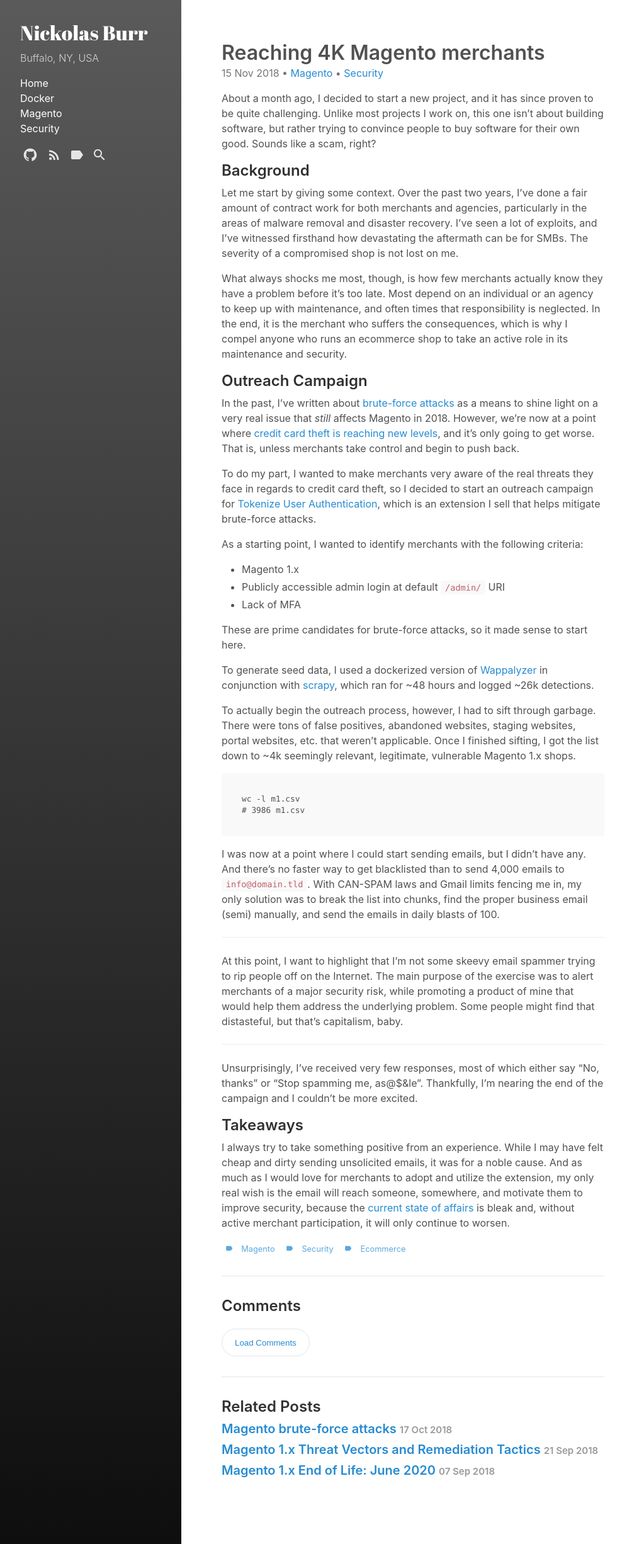
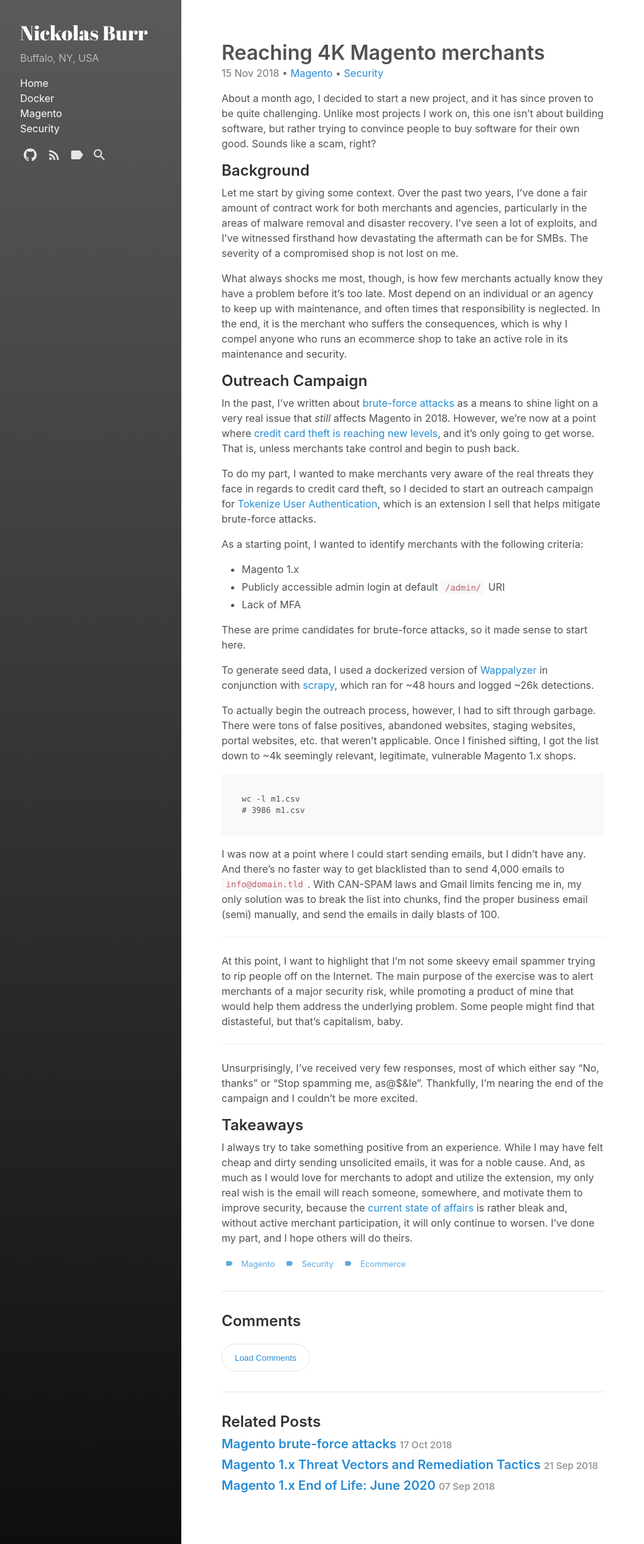
Before and after one commit to nickolasburr/blog, a Jekyll site: the page built from _posts/2018-11-15-reaching-4k-magento-merchants.md, in a window 1280 px wide. Shown: the whole page at 63% size, without its empty margins (0-1023 px from the left). Built offline with Jekyll 4.4.1, drawn with Linux system fonts in a browser that asks for light colours.

Commit message:
Minor updates to 11/15 blog post

```diff
--- a/_posts/2018-11-15-reaching-4k-magento-merchants.md
+++ b/_posts/2018-11-15-reaching-4k-magento-merchants.md
@@ -86,8 +86,9 @@ couldn't be more excited.
 ## Takeaways
 
 I always try to take something positive from an experience. While I may have felt cheap
-and dirty sending unsolicited emails, it was for a noble cause. And as much as I would
+and dirty sending unsolicited emails, it was for a noble cause. And, as much as I would
 love for merchants to adopt and utilize the extension, my only real wish is the email
 will reach someone, somewhere, and motivate them to improve security, because the
 [current state of affairs](https://gwillem.gitlab.io/2018/11/12/merchants-struggle-with-magecart-reinfections/)
-is bleak and, without active merchant participation, it will only continue to worsen.
+is rather bleak and, without active merchant participation, it will only continue to
+worsen. I've done my part, and I hope others will do theirs.
```
